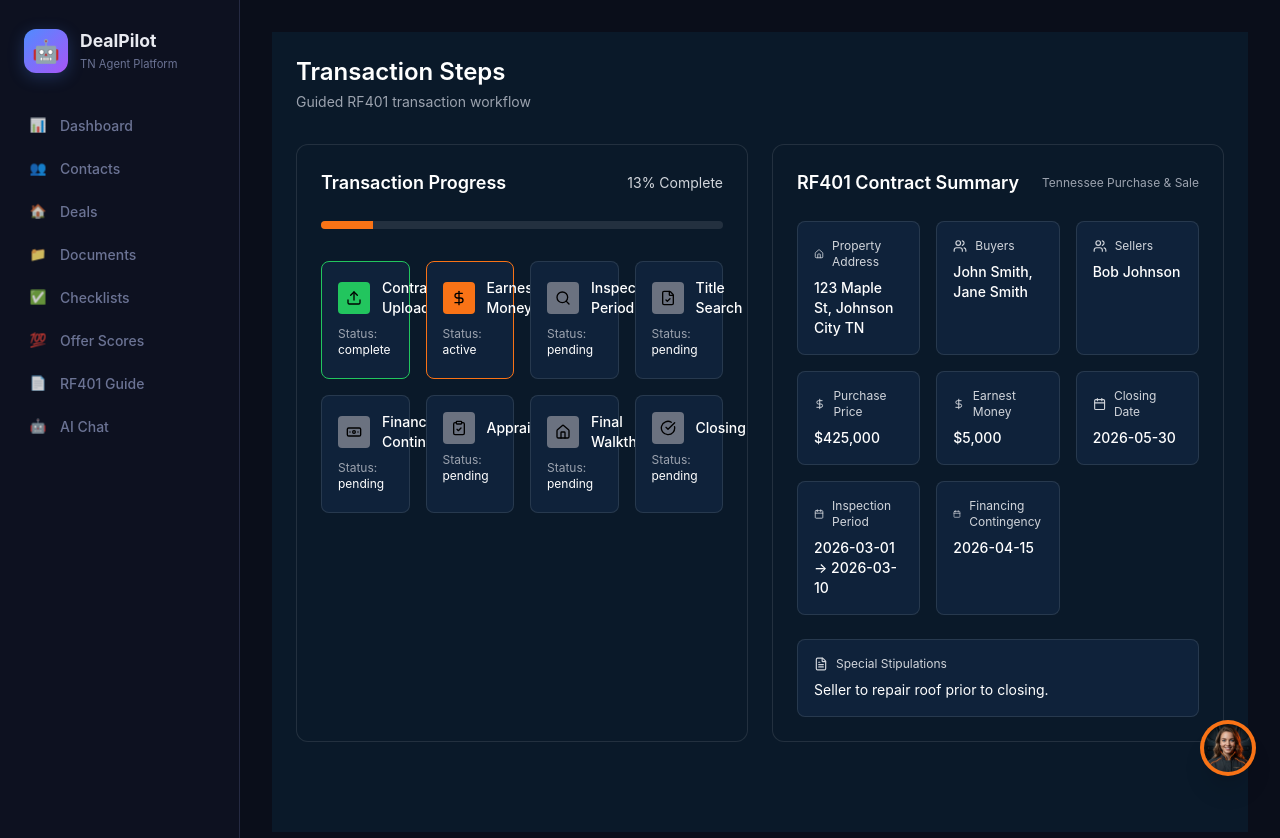
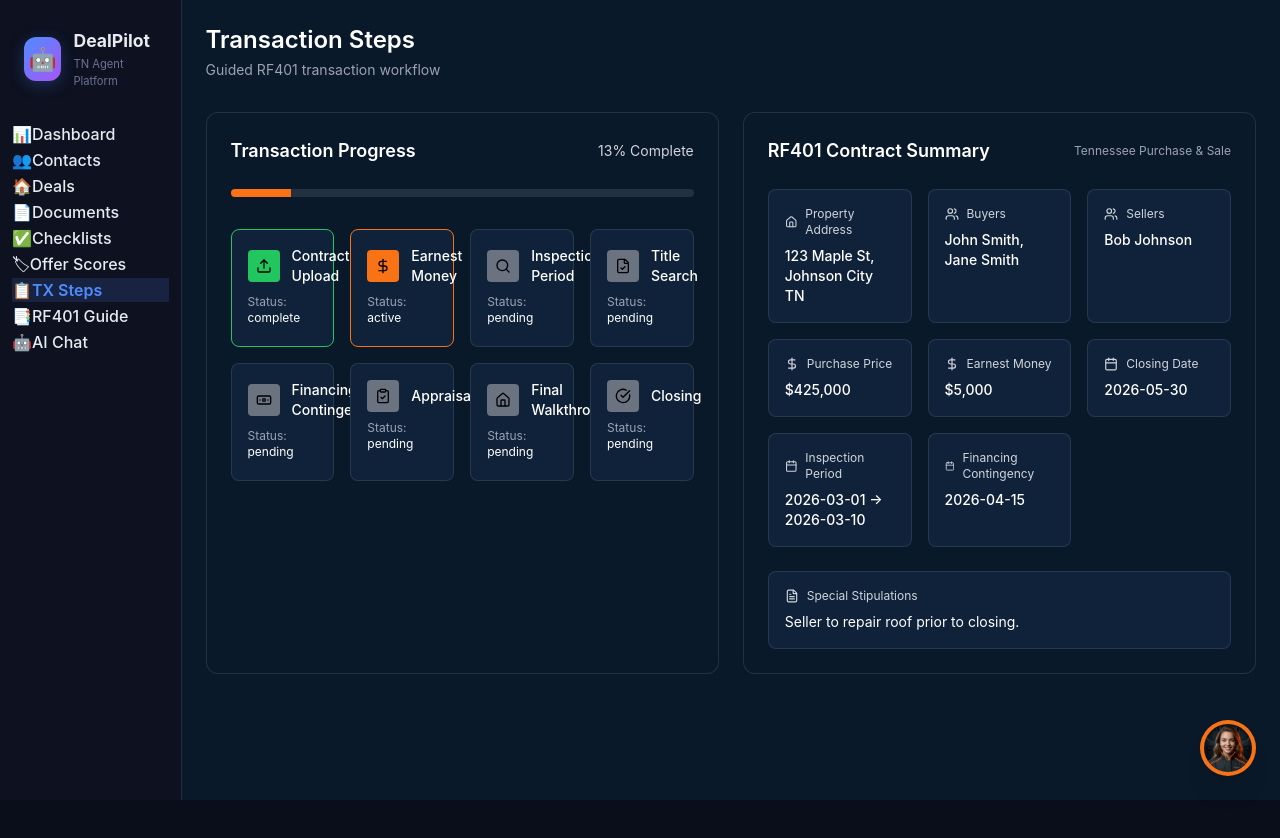
Before and after one commit to mbright4497/dealpilot-tn, a Next.js app in the folder dealpilot-tn/web/: page /dashboard/transaction-steps in a window 1280 px wide. Shown: the top 838 px of the page. After the commit the page ends 800 px from the top, so only its background shows below. Built offline with nearby package versions, Linux system fonts and the light colour scheme.

Commit message:
feat: add TX Steps to sidebar navigation

```diff
--- a/dealpilot-tn/web/src/app/dashboard/layout.tsx
+++ b/dealpilot-tn/web/src/app/dashboard/layout.tsx
@@ -7,10 +7,11 @@ const navItems = [
   { href: '/dashboard', label: 'Dashboard', icon: '📊' },
   { href: '/dashboard/contacts', label: 'Contacts', icon: '👥' },
   { href: '/dashboard/deals', label: 'Deals', icon: '🏠' },
-  { href: '/dashboard/documents', label: 'Documents', icon: '📁' },
+  { href: '/dashboard/documents', label: 'Documents', icon: '📄' },
   { href: '/dashboard/checklists', label: 'Checklists', icon: '✅' },
-  { href: '/dashboard/offers', label: 'Offer Scores', icon: '💯' },
-  { href: '/dashboard/contracts', label: 'RF401 Guide', icon: '📄' },
+  { href: '/dashboard/offers', label: 'Offer Scores', icon: '🏷' },
+  { href: '/dashboard/transaction-steps', label: 'TX Steps', icon: '📋' },
+  { href: '/dashboard/contracts', label: 'RF401 Guide', icon: '📑' },
   { href: '/dashboard/chat', label: 'AI Chat', icon: '🤖' },
 ];
 
@@ -33,18 +34,17 @@ export default function DashboardLayout({ children }: { children: React.ReactNod
             <Link
               key={item.href}
               href={item.href}
-              className={pathname === item.href ? 'active' : ''}
-              style={{display:'flex',alignItems:'center',gap:'0.75rem',padding:'0.625rem 1rem',borderRadius:8,color: pathname === item.href ? 'var(--accent)' : 'var(--muted)',background: pathname === item.href ? 'var(--sidebar-hover)' : 'transparent',textDecoration:'none',fontSize:'0.875rem',transition:'all 0.15s ease'}}
+              className={`dp-nav-item${pathname === item.href ? ' active' : ''}`}
             >
-              <span style={{width:20,textAlign:'center',fontSize:'0.85rem',opacity:0.8}}>{item.icon}</span>
-              {item.label}
+              <span className="dp-nav-icon">{item.icon}</span>
+              <span className="dp-nav-label">{item.label}</span>
             </Link>
           ))}
         </nav>
       </aside>
-      <main style={{flex:1,padding:'2rem',overflowY:'auto'}}>
+      <main className="dp-main">
         {children}
       </main>
     </div>
-  );
+  )
 }
```
